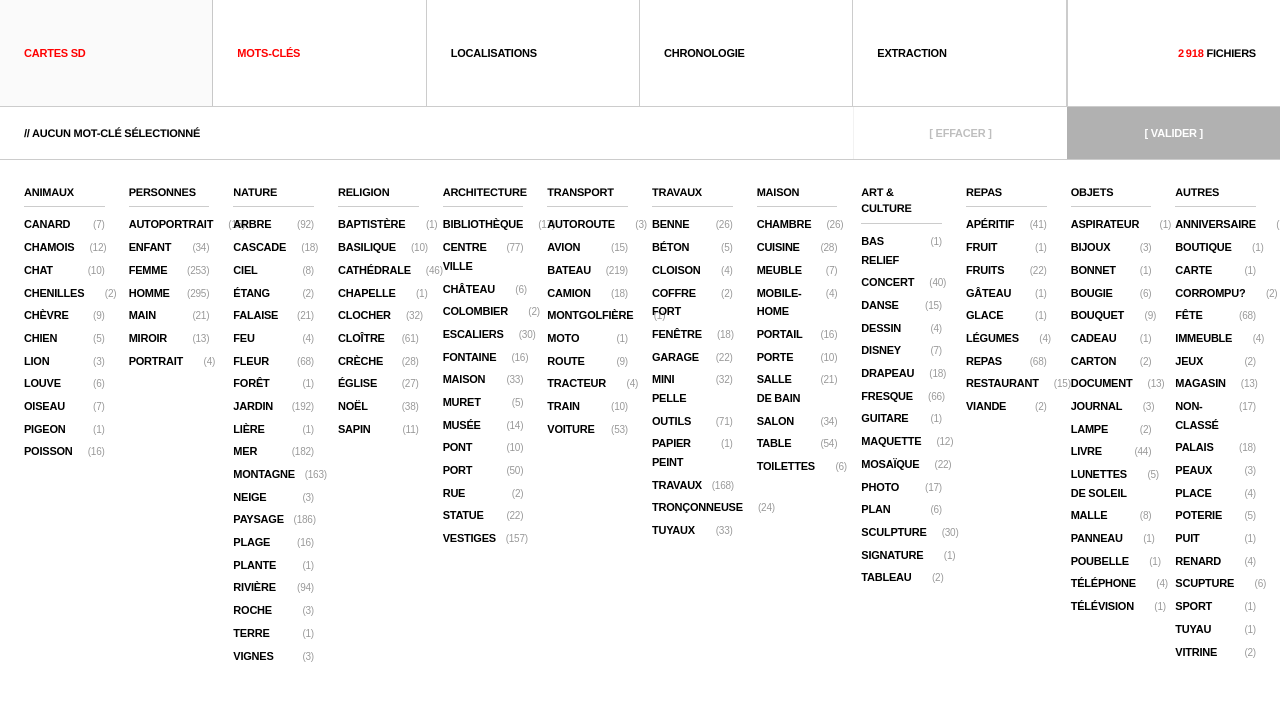
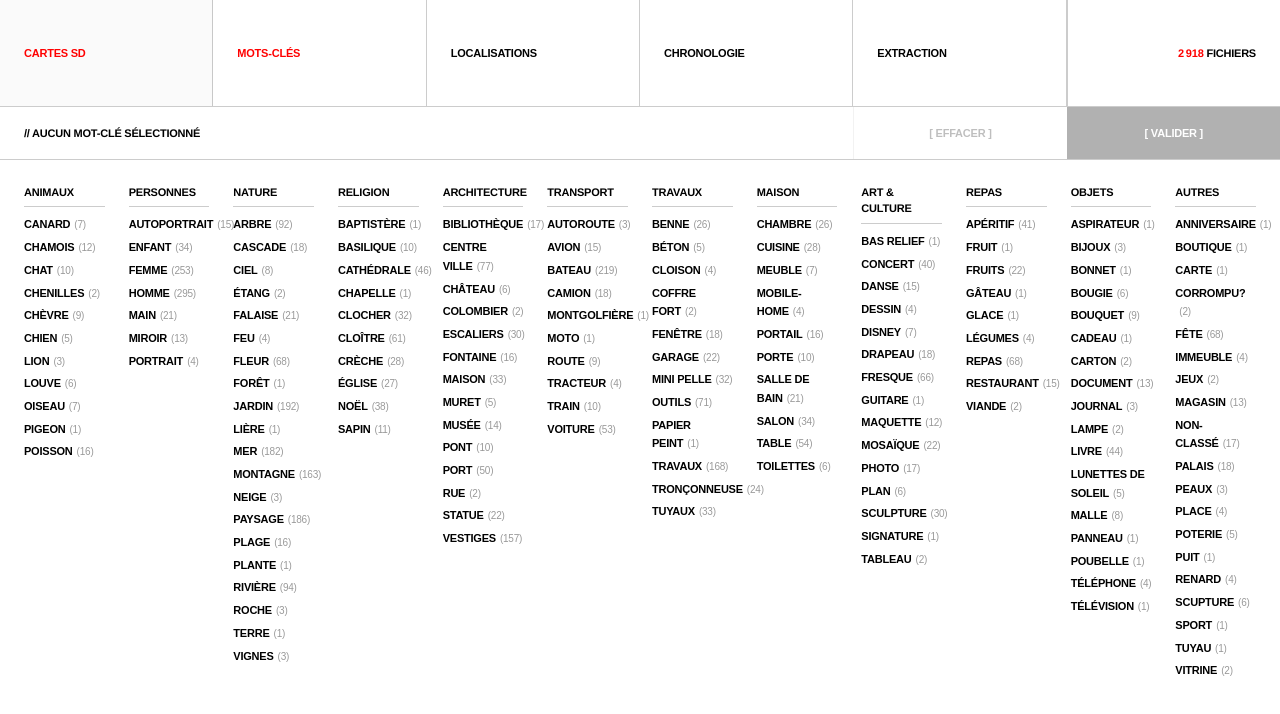
Before and after one commit to tristansalle/sd-card-finds, a plain HTML site: page index.html in a window 1280 px wide. Both pictures are taken after a click on the button "MOTS-CLÉS". Drawn offline with nearby package versions, Linux system fonts and the light colour scheme.

Commit message:
Revert tag count to inline, grid columns already fixed

```diff
--- a/style.css
+++ b/style.css
@@ -290,9 +290,7 @@ nav {
     margin-bottom: 6px;
 }
 .tag-item {
-    display: flex;
-    justify-content: space-between;
-    align-items: baseline;
+    display: block;
     width: 100%;
     font-size: 11px; font-weight: bold;
     text-transform: uppercase; letter-spacing: -0.02em;
@@ -306,7 +304,7 @@ nav {
 .tag-item:hover { color: var(--accent); }
 .tag-item.active-tag { color: var(--accent); }
 .tag-item.tag-zero { opacity: 0.25; pointer-events: none; }
-.tag-item .tag-count { opacity: 0.4; font-size: 10px; font-weight: normal; min-width: 32px; text-align: right; flex-shrink: 0; }
+.tag-item .tag-count { opacity: 0.4; font-size: 10px; margin-left: 4px; font-weight: normal; }
 
 #tags-validate-bar {
     height: var(--breadcrumb-height);
```
